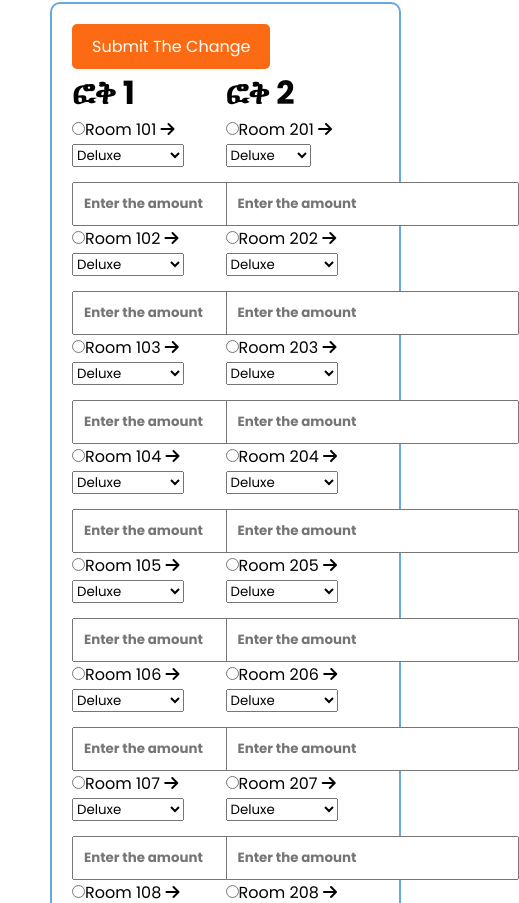
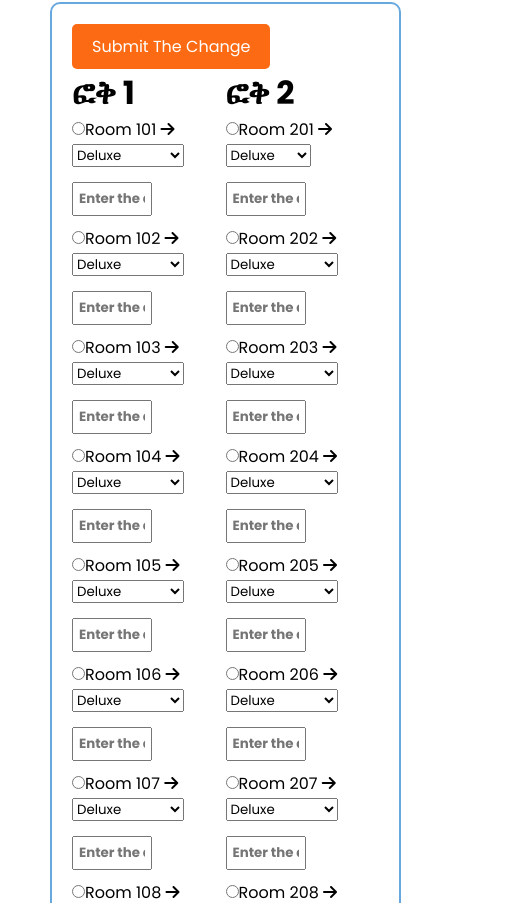
Before and after one commit to Penta-projects/Home-LH-Form, a plain HTML site: page Admin-Panel/Approval/rooms-amt.html in a window 390 px wide. Shown: the part 843-1746 px from the top of the page, 519 px wide, since content can reach past the window. Drawn offline with Linux system fonts and the light colour scheme; no server answers.

Commit message:
responsive room amount

```diff
--- a/Admin-Panel/Approval/rooms-amt.css
+++ b/Admin-Panel/Approval/rooms-amt.css
@@ -51,3 +51,10 @@ button:hover {
     font-weight: bold;
     font-size: 15px;
 }
+@media(max-width: 746px){
+    .room{
+        padding: 5px;
+        margin-bottom: 10px;
+        width: 80px;
+    }
+}
```
